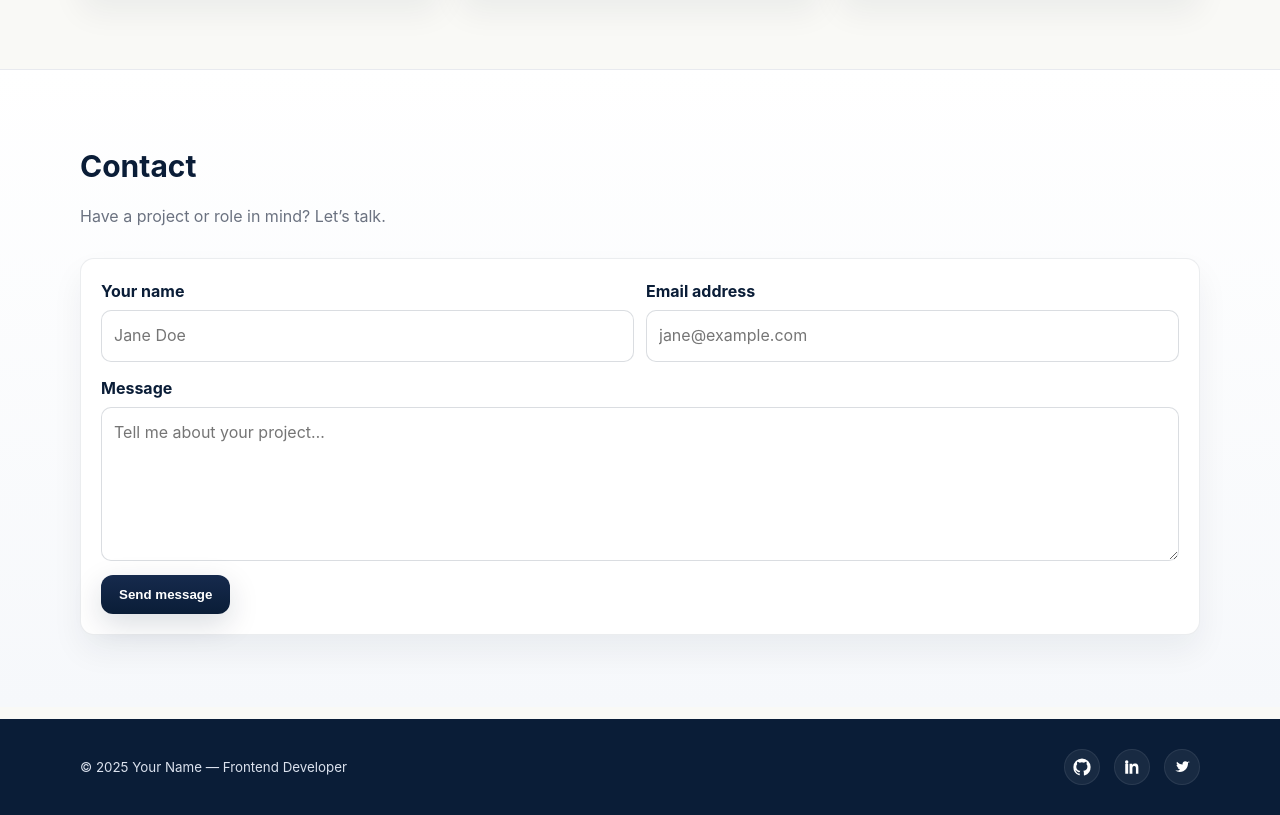
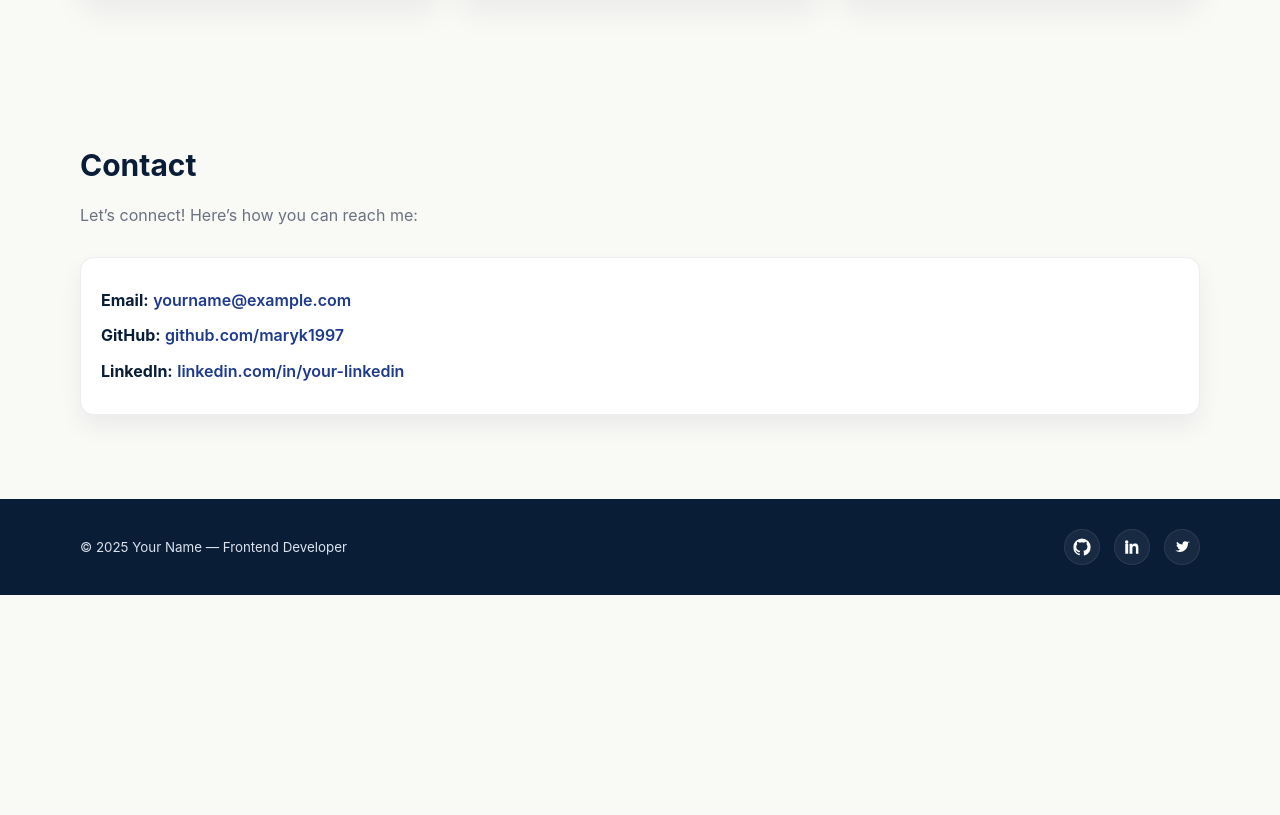
Before and after one commit to maryk1997/new-portfolio, a plain HTML site: page index.html in a window 1280 px wide. Shown: the part 2148-2963 px from the top of the page. After the commit the page ends 2743 px from the top, so only its background shows below. Drawn offline with Linux system fonts and the light colour scheme.

Commit message:
Contact: replace form with email/GitHub/LinkedIn block

```diff
--- a/index.html
+++ b/index.html
@@ -219,30 +219,20 @@
   </section>
 
   <!-- Contact -->
-  <section id="contact" class="contact">
-    <div class="container">
-      <h2 class="section-title" data-reveal>Contact</h2>
-      <p class="section-sub delay-06" data-reveal>Have a project or role in mind? Let’s talk.</p>
+<section id="contact" class="contact">
+  <div class="container">
+    <h2 class="section-title" data-reveal>Contact</h2>
+    <p class="section-sub delay-06" data-reveal>
+      Let’s connect! Here’s how you can reach me:
+    </p>
 
-      <form action="https://example.com/contact" method="POST" novalidate class="delay-12" data-reveal aria-label="Contact form">
-        <div class="form-row">
-          <div class="field">
-            <label for="name">Your name</label>
-            <input id="name" name="name" type="text" placeholder="Jane Doe" required />
-          </div>
-          <div class="field">
-            <label for="email">Email address</label>
-            <input id="email" name="email" type="email" placeholder="jane@example.com" required />
-          </div>
-        </div>
-        <div class="field">
-          <label for="message">Message</label>
-          <textarea id="message" name="message" rows="5" placeholder="Tell me about your project…" required></textarea>
-        </div>
-        <button class="submit" type="submit">Send message</button>
-      </form>
+    <div class="contact-info delay-12" data-reveal>
+      <p><strong>Email:</strong> <a href="mailto:yourname@example.com">yourname@example.com</a></p>
+      <p><strong>GitHub:</strong> <a href="https://github.com/maryk1997" target="_blank">github.com/maryk1997</a></p>
+      <p><strong>LinkedIn:</strong> <a href="https://linkedin.com/in/your-linkedin" target="_blank">linkedin.com/in/your-linkedin</a></p>
     </div>
-  </section>
+  </div>
+</section>
 
   <!-- Footer -->
   <footer role="contentinfo">
--- a/style.css
+++ b/style.css
@@ -192,30 +192,30 @@ section{padding:72px 0}
 }
 .link svg{width:16px;height:16px}
 
-/* Contact */
-.contact{
-  background:linear-gradient(180deg, #fff, #f6f8fb);
-  border-top:1px solid rgba(10,29,55,.06);
+/* Contact Info */
+.contact-info {
+  background: #fff;
+  border: 1px solid rgba(10,29,55,.08);
+  border-radius: var(--radius);
+  padding: 20px;
+  box-shadow: 0 12px 24px rgba(10,29,55,.06);
 }
-form{
-  background:#fff; border:1px solid rgba(10,29,55,.08); border-radius:var(--radius);
-  padding:20px; box-shadow:0 16px 32px rgba(10,29,55,.06)
+
+.contact-info p {
+  margin: 10px 0;
+  font-size: 16px;
+  color: var(--navy-900);
 }
-.field{display:grid; gap:6px; margin-bottom:14px}
-label{font-weight:700; color:var(--navy-900)}
-input, textarea{
-  border:1px solid rgba(10,29,55,.15); border-radius:10px; padding:12px 12px;
-  font:inherit; background:#fff;
-  transition:border-color var(--speed) var(--easing), box-shadow var(--speed) var(--easing)
+
+.contact-info a {
+  color: var(--royal-600);
+  font-weight: 600;
+  transition: color var(--speed) var(--easing);
 }
-input:focus, textarea:focus{outline:none; border-color:var(--royal-600); box-shadow:0 0 0 3px rgba(30,58,138,.12)}
-.form-row{display:grid; grid-template-columns:1fr 1fr; gap:12px}
-.submit{
-  background:linear-gradient(180deg, var(--navy-700), var(--navy-900));
-  color:#fff; border:none; border-radius:12px; padding:12px 18px; font-weight:800; cursor:pointer;
-  box-shadow:var(--shadow);
+
+.contact-info a:hover {
+  color: var(--gold);
 }
-.submit:hover{transform:translateY(-1px)}
 
 /* Footer */
 footer{
```
